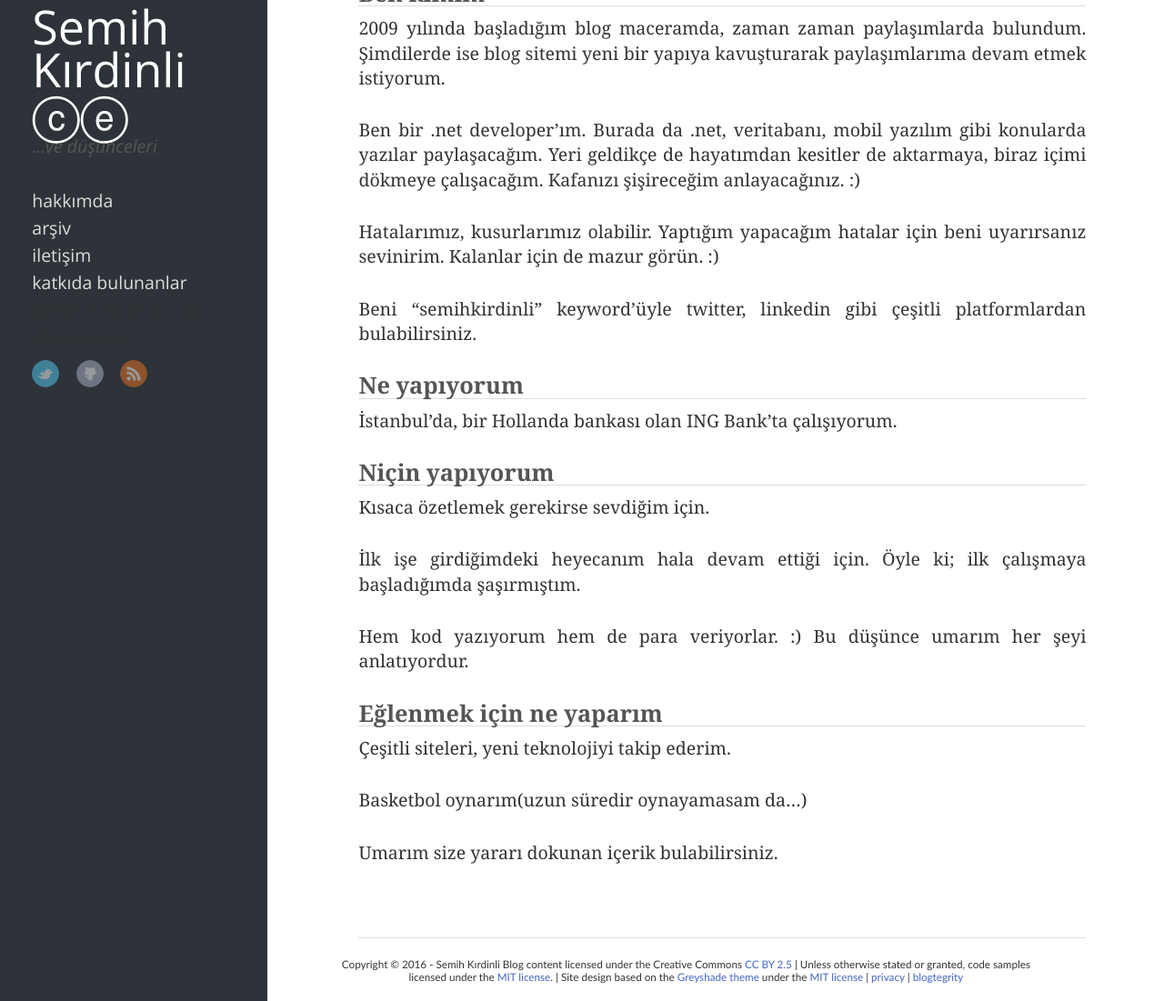
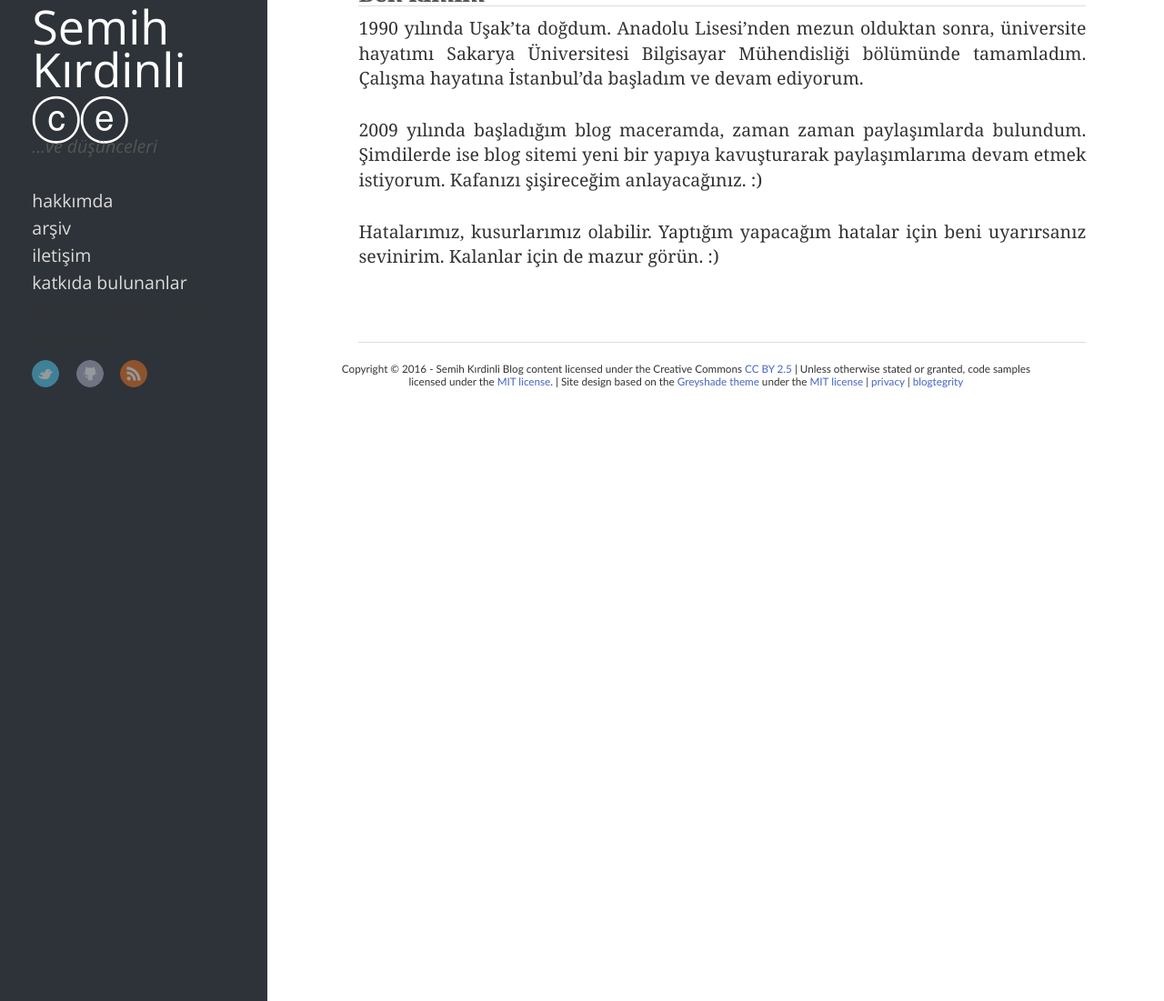
Before and after one commit to Munter/semihkirdinli.github.io, a Jekyll site: the page built from about/index.markdown, in a window 1280 px wide and 1312 px high, cut to the strip 211-1312 px from the top of the window. Shown: the whole strip at 91% size. Built offline with Jekyll 4.4.1, drawn with Linux system fonts in a browser that asks for light colours; nearby versions of some CDN libraries; comment, search, counter and statistics services are not loaded.

Commit message:
semihkirdinli.com

```diff
--- a/_config.yml
+++ b/_config.yml
@@ -3,7 +3,7 @@
 #
 author: Semih Kırdinli
 description: Semih Kırdinli © ...ve düşünceleri
-url: https://semihkirdinli.com
+url: http://semihkirdinli.com
 title: Semih Kırdinli ⓒⓔ
 subtitle: ...ve düşünceleri
 gravatar_url: https://tr.gravatar.com/userimage/4966509/ad4620408efa538c105cd45c70a2a131.jpg?size=200
--- a/about/index.markdown
+++ b/about/index.markdown
@@ -11,30 +11,8 @@
 
 ## Ben kimim
 
-2009 yılında başladığım blog maceramda, zaman zaman paylaşımlarda bulundum. Şimdilerde ise blog sitemi yeni bir yapıya kavuşturarak paylaşımlarıma devam etmek istiyorum.
+1990 yılında Uşak'ta doğdum. Anadolu Lisesi'nden mezun olduktan sonra, üniversite hayatımı Sakarya Üniversitesi Bilgisayar Mühendisliği bölümünde tamamladım. Çalışma hayatına İstanbul'da başladım ve devam ediyorum.
 
-Ben bir .net developer'ım. Burada da .net, veritabanı, mobil yazılım gibi konularda yazılar paylaşacağım. Yeri geldikçe de hayatımdan kesitler de aktarmaya, biraz içimi dökmeye çalışacağım. Kafanızı şişireceğim anlayacağınız. :)
+2009 yılında başladığım blog maceramda, zaman zaman paylaşımlarda bulundum. Şimdilerde ise blog sitemi yeni bir yapıya kavuşturarak paylaşımlarıma devam etmek istiyorum. Kafanızı şişireceğim anlayacağınız. :)
 
 Hatalarımız, kusurlarımız olabilir. Yaptığım yapacağım hatalar için beni uyarırsanız sevinirim. Kalanlar için de mazur görün. :)
-
-Beni "semihkirdinli" keyword'üyle twitter, linkedin gibi çeşitli platformlardan bulabilirsiniz.
-
-## Ne yapıyorum
-
-İstanbul'da, bir Hollanda bankası olan ING Bank'ta çalışıyorum.
-
-## Niçin yapıyorum
-
-Kısaca özetlemek gerekirse sevdiğim için.
-
-İlk işe girdiğimdeki heyecanım hala devam ettiği için. Öyle ki; ilk çalışmaya başladığımda şaşırmıştım.
-
-Hem kod yazıyorum hem de para veriyorlar. :) Bu düşünce umarım her şeyi anlatıyordur.
-
-## Eğlenmek için ne yaparım
-
-Çeşitli siteleri, yeni teknolojiyi takip ederim.
-
-Basketbol oynarım(uzun süredir oynayamasam da...)
-
-Umarım size yararı dokunan içerik bulabilirsiniz.
```
Also changed, not shown: favicon.ico (added).
